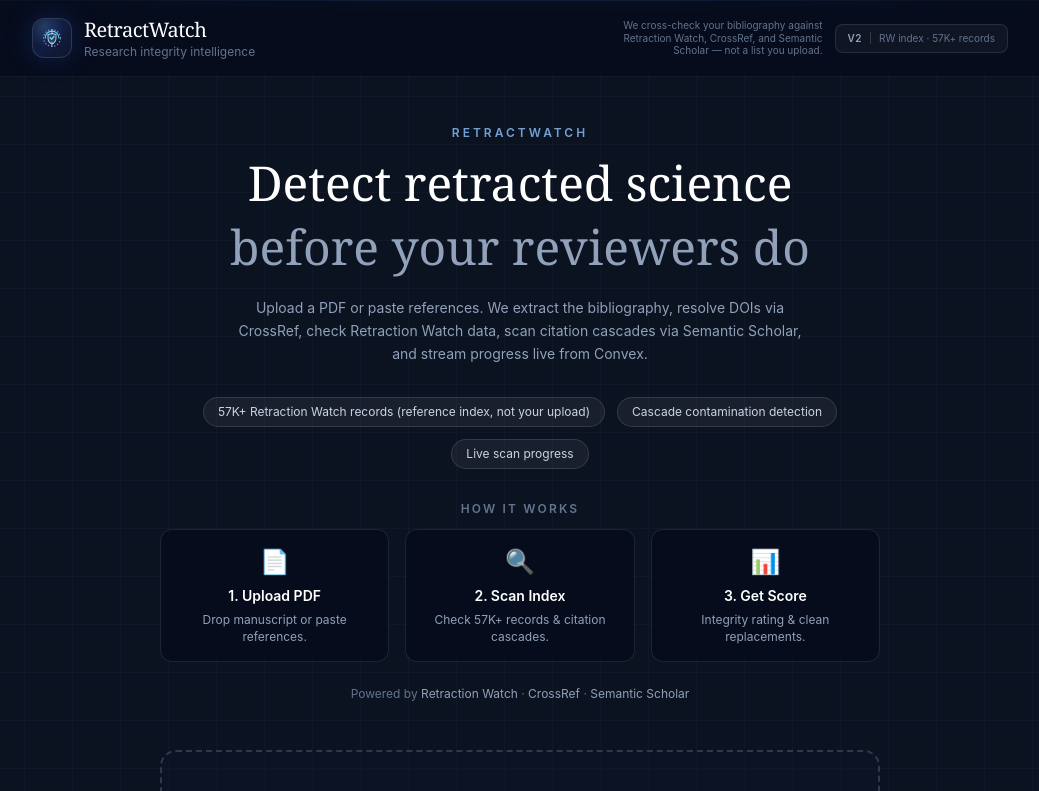
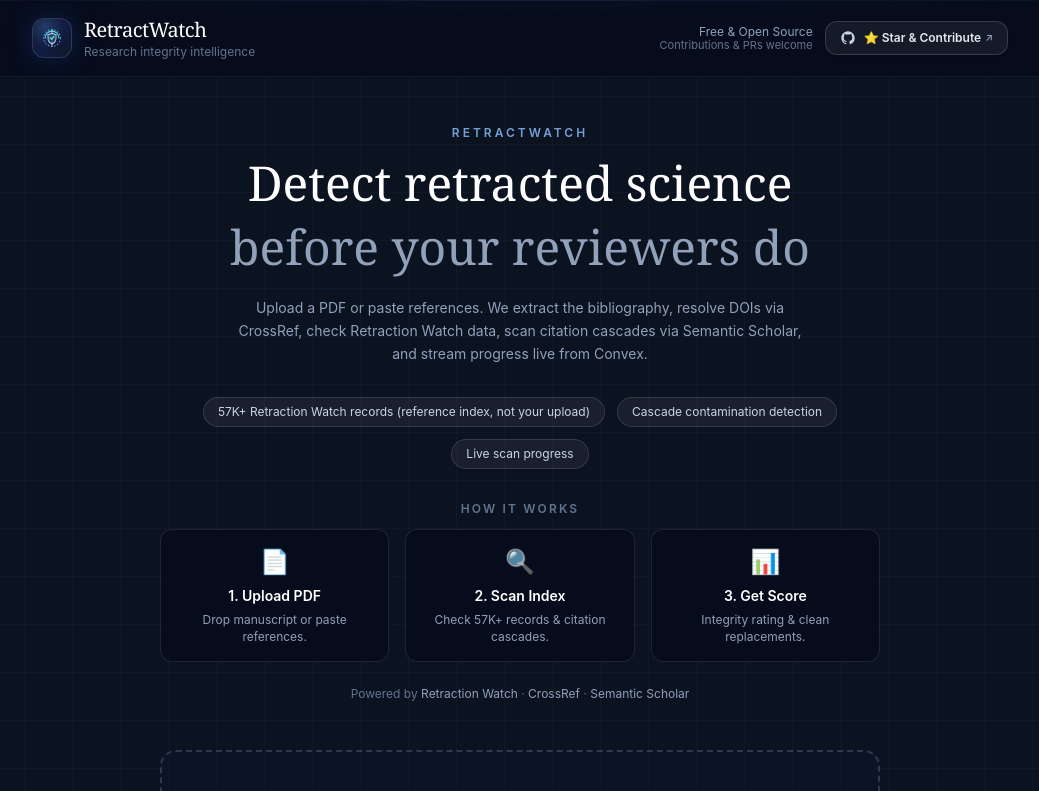
Before and after one commit to mosiinmushtaq70-a11y/retractwatch, a Next.js app: page / in a window 1280 px wide. Shown: the top 791 px of the page, without its empty margins (120-1159 px from the left). Built offline with nearby package versions, Linux system fonts and the light colour scheme; no server answers.

Commit message:
feat(header): add open-source community Star & Contribute GitHub button

```diff
--- a/components/SiteHeader.tsx
+++ b/components/SiteHeader.tsx
@@ -61,23 +61,33 @@
           </div>
         </Link>
 
-        <div className="flex shrink-0 flex-col items-end gap-1 sm:flex-row sm:items-center sm:gap-3">
-          <p className="hidden text-right text-[10px] leading-tight text-slate-500 sm:block sm:max-w-[220px]">
-            We cross-check your bibliography against Retraction Watch, CrossRef, and
-            Semantic Scholar — not a list you upload.
+        <div className="flex shrink-0 items-center gap-3">
+          <p className="hidden text-right text-xs leading-tight text-slate-400 sm:block">
+            Free & Open Source
+            <span className="block text-[11px] text-slate-500">Contributions & PRs welcome</span>
           </p>
-          <div
-            className="flex max-w-[140px] flex-col items-end gap-0.5 rounded-lg border border-white/10 bg-white/[0.04] px-2.5 py-1.5 sm:max-w-none sm:flex-row sm:items-center sm:gap-2 sm:px-3"
-            title="Public Retraction Watch index (~57K records). Your references are matched against this database."
+          <a
+            href="https://github.com/mosinmushtaq/retractwatch"
+            target="_blank"
+            rel="noopener noreferrer"
+            className="group flex items-center gap-2 rounded-xl border border-white/15 bg-white/[0.06] px-3.5 py-2 text-xs font-medium text-white shadow-sm transition hover:border-blue-400/50 hover:bg-blue-500/10 hover:shadow-[0_0_20px_rgba(59,130,246,0.25)]"
           >
-            <span className="text-[10px] font-semibold uppercase tracking-wider text-slate-400">
-              V2
+            <svg
+              className="h-4 w-4 fill-current text-slate-300 transition group-hover:text-white"
+              viewBox="0 0 24 24"
+              aria-hidden="true"
+            >
+              <path
+                fillRule="evenodd"
+                clipRule="evenodd"
+                d="M12 2C6.477 2 2 6.484 2 12.017c0 4.425 2.865 8.18 6.839 9.504.5.092.682-.217.682-.483 0-.237-.008-.868-.013-1.703-2.782.605-3.369-1.343-3.369-1.343-.454-1.158-1.11-1.466-1.11-1.466-.908-.62.069-.608.069-.608 1.003.07 1.53 1.032 1.53 1.032.892 1.53 2.341 1.088 2.91.832.092-.647.35-1.088.636-1.338-2.22-.253-4.555-1.113-4.555-4.951 0-1.093.39-1.988 1.029-2.688-.103-.253-.446-1.272.098-2.65 0 0 .84-.27 2.75 1.026A9.564 9.564 0 0112 6.844c.85.004 1.705.115 2.504.337 1.909-1.296 2.747-1.027 2.747-1.027.546 1.379.202 2.398.1 2.651.64.7 1.028 1.595 1.028 2.688 0 3.848-2.339 4.695-4.566 4.943.359.309.678.92.678 1.855 0 1.338-.012 2.419-.012 2.747 0 .268.18.58.688.482A10.019 10.019 0 0022 12.017C22 6.484 17.522 2 12 2z"
+              />
+            </svg>
+            <span className="flex items-center gap-1 font-semibold text-slate-200 group-hover:text-white">
+              <span>⭐ Star & Contribute</span>
+              <span className="text-[10px] text-slate-400 group-hover:text-blue-300">↗</span>
             </span>
-            <span className="hidden h-3 w-px bg-white/15 sm:block" aria-hidden />
-            <span className="text-right text-[10px] leading-tight text-slate-500">
-              RW index · 57K+ records
-            </span>
-          </div>
+          </a>
         </div>
       </div>
     </header>
```
